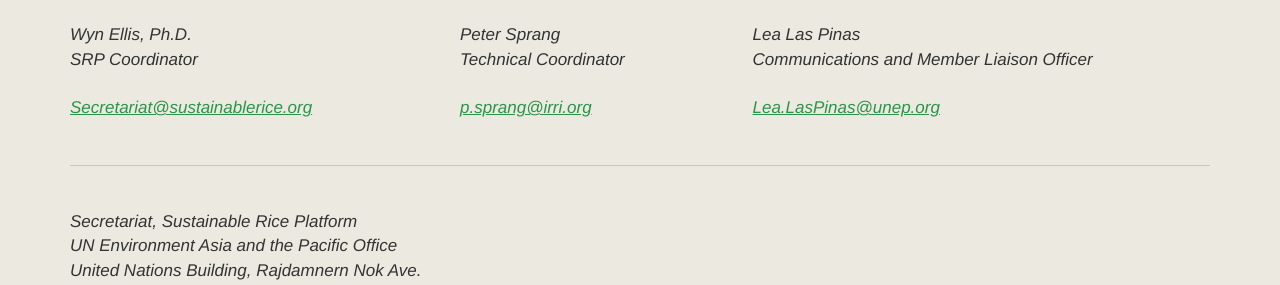
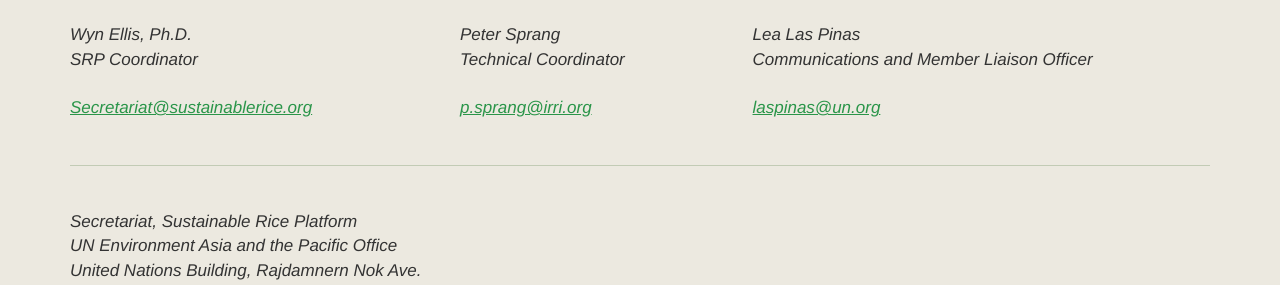
Before and after one commit to sustainablericeplatform/sustainablericeplatform.github.io, a Jekyll site: the page built from Contact-Us/index.html, in a window 1280 px wide. Shown: the part 543-828 px from the top of the page. Built offline with Jekyll 4.4.1, drawn with Linux system fonts in a browser that asks for light colours.

Commit message:
Update index.html

```diff
--- a/Contact-Us/index.html
+++ b/Contact-Us/index.html
@@ -28,7 +28,7 @@
                     <div class="col-md-5">
                         Lea Las Pinas<br>
                         Communications and Member Liaison Officer<br><br>
-                        <a class="green" href="mailto:Lea.LasPinas@unep.org" target="_blank"  style="text-decoration:underline">Lea.LasPinas@unep.org</a><br>
+                        <a class="green" href="mailto:laspinas@un.org" target="_blank"  style="text-decoration:underline">laspinas@un.org</a><br>
                         <br>
                     </div>
                     <div class="col-md-12">
```
